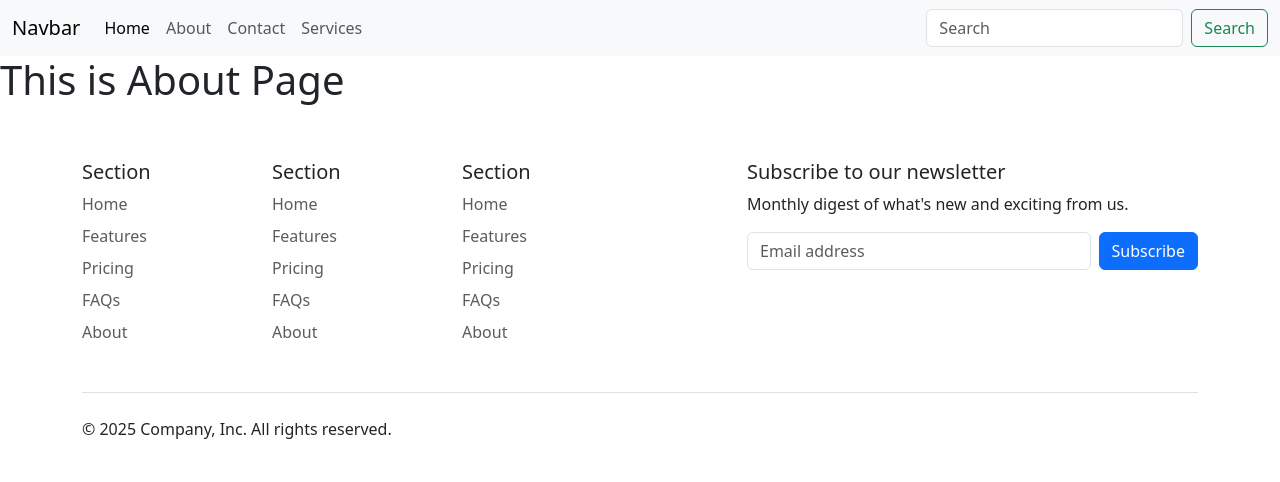
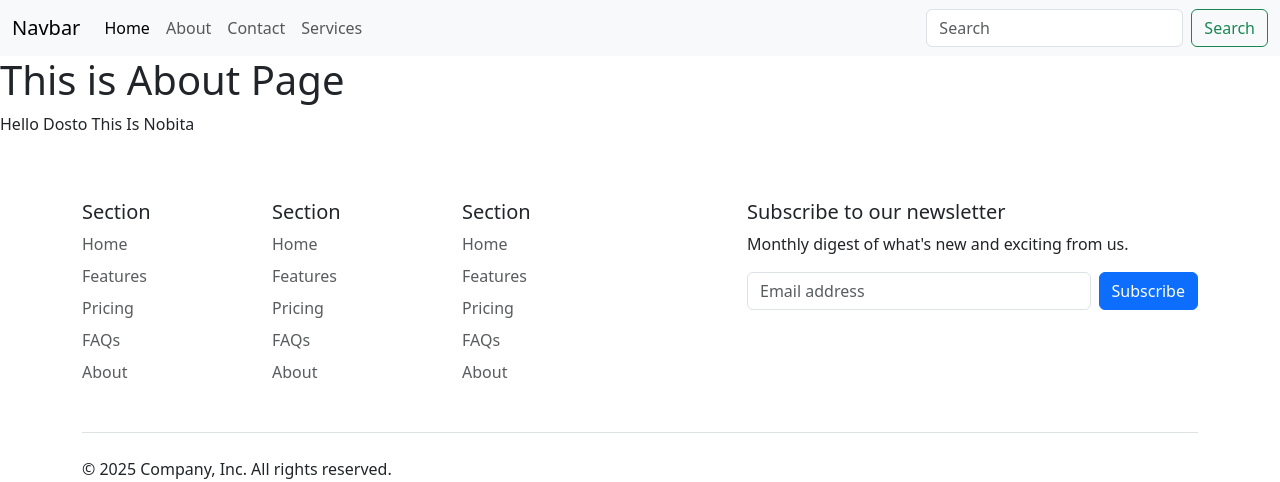
Before and after one commit to mdziyaullah/my-portfolio, a Flask app: page /about in a window 1280 px wide. Shown: the top 482 px of the page. Run offline with Flask 3, Linux system fonts and the light colour scheme.

Commit message:
Second Commit

```diff
--- a/templates/about.html
+++ b/templates/about.html
@@ -2,6 +2,8 @@
 
 {% block body %}
     <h1>This is About Page</h1>
+
+    <p>Hello Dosto This Is Nobita </p>
 
 
     <!-- write your code for about page hare -->
```
